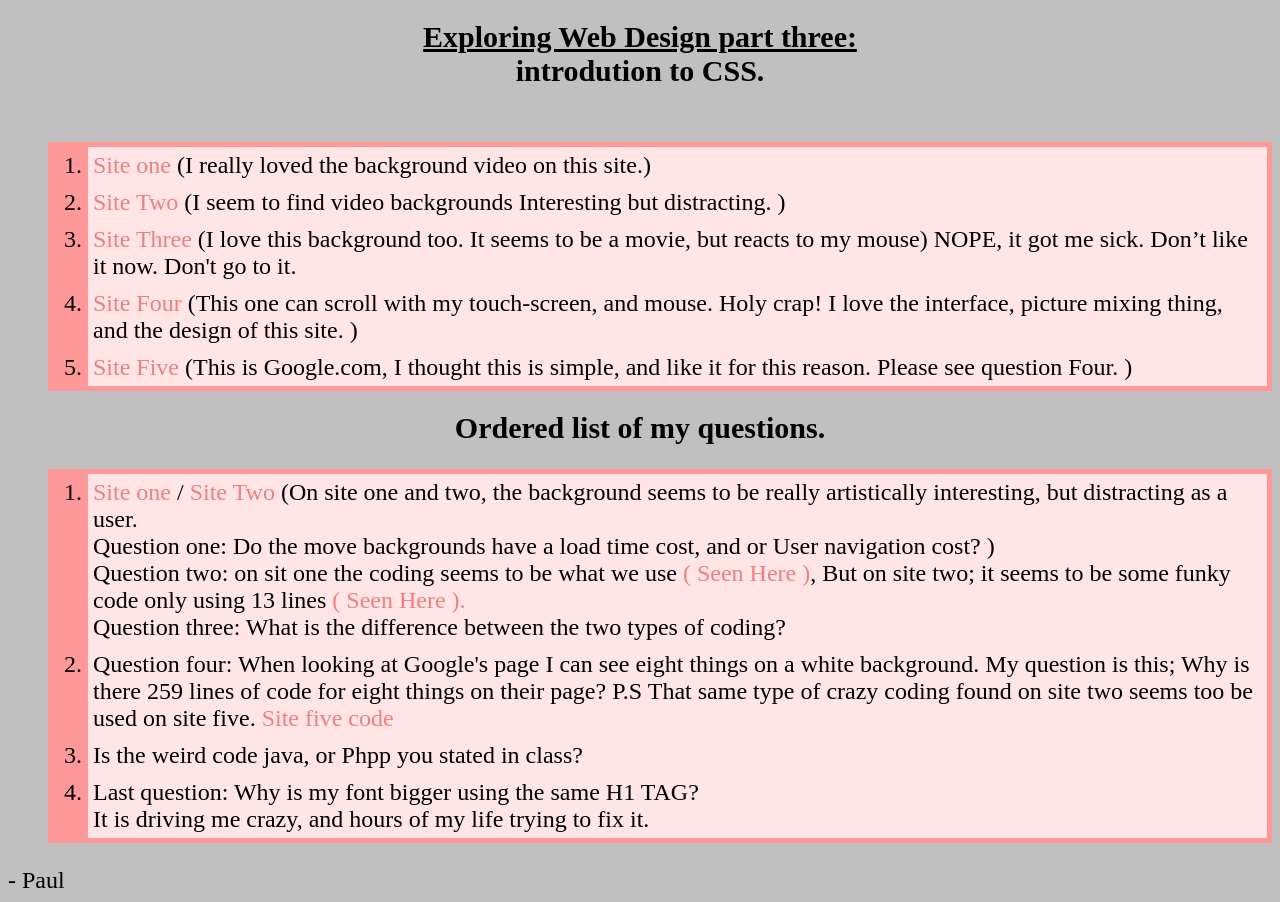
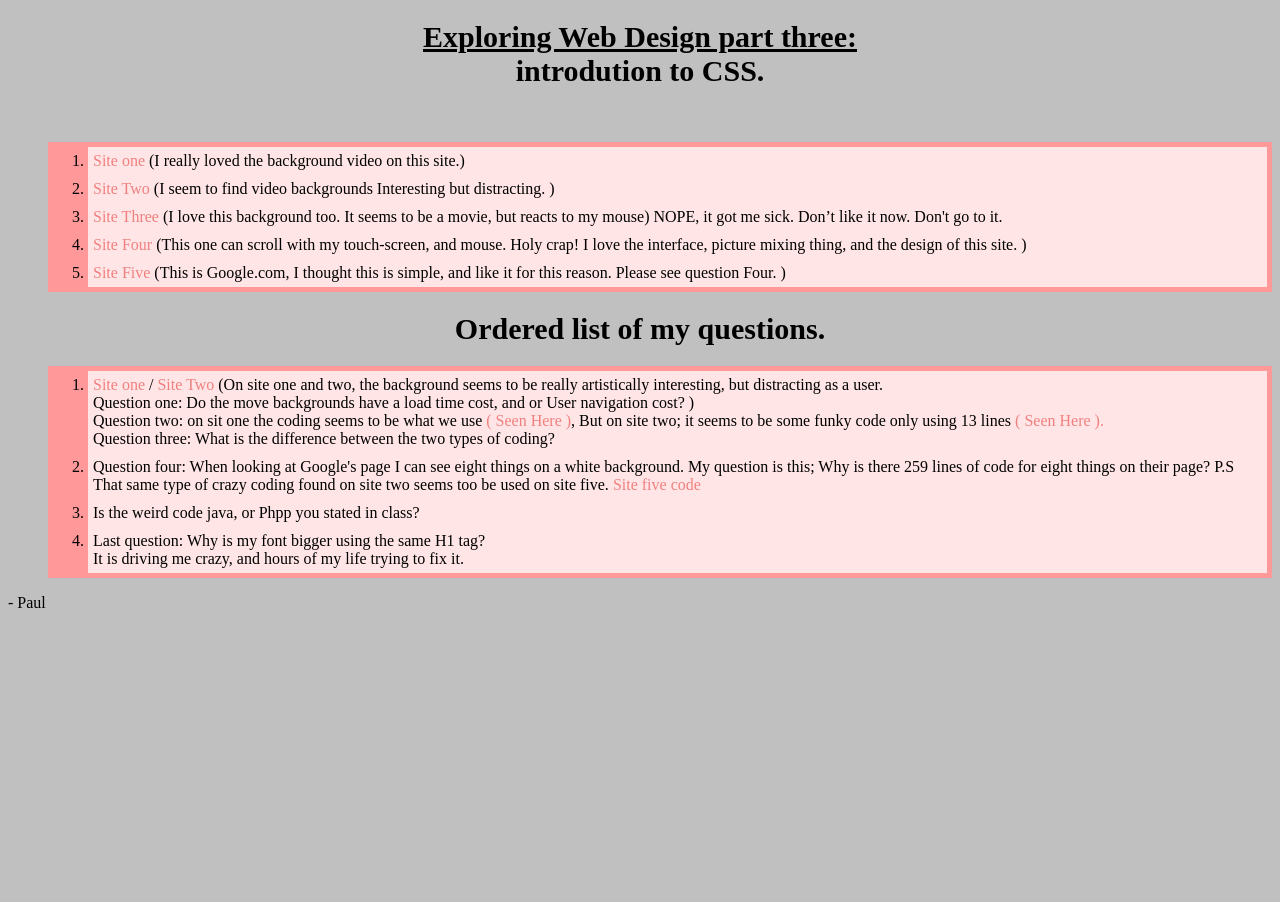
Before and after one commit to pwaautlson/pwaautlson.github.io, a plain HTML site: page index.html in a window 1280 px wide. After the commit the page ends 800 px from the top, so only its background shows below. Drawn offline with Linux system fonts and the light colour scheme.

```diff
--- a/index.html
+++ b/index.html
@@ -27,7 +27,6 @@
         </center>
       <br>
       <p>
-          <font size="5">
 <ul>
     <ol>
   <li><a href="http://jwt.amsterdam/en/home">Site one</a>
@@ -55,9 +54,6 @@
                       Ordered list of my questions.
                       </h1>
               </center>
-
-      </font>
-                    <font size="5">
 <ul>
     <ol>
   <li><a href="http://jwt.amsterdam/en/home">Site one</a> / <a href="http://hoovermason.com/#/">Site Two</a>
@@ -72,13 +68,12 @@
     <li>
     Question four: When looking at Google's page I can see eight things on a white background. My question is this; Why is there 259 lines of code for eight things on their page? P.S That same type of crazy coding found on site two seems too be used on site five.  <a href="view-source:https://www.google.com/">Site five code</a>
 <li>Is the weird code java, or Phpp you stated in class? </li>
- <li>Last question: Why is my font bigger using the same H1 TAG?
+ <li>Last question: Why is my font bigger using the same H1 tag?
      <br>
      It is driving me crazy, and hours of my life trying to fix it.
     </li>
     </ol>
 </ul>
         - Paul
-    </font>
   </body>
 </html>
```
